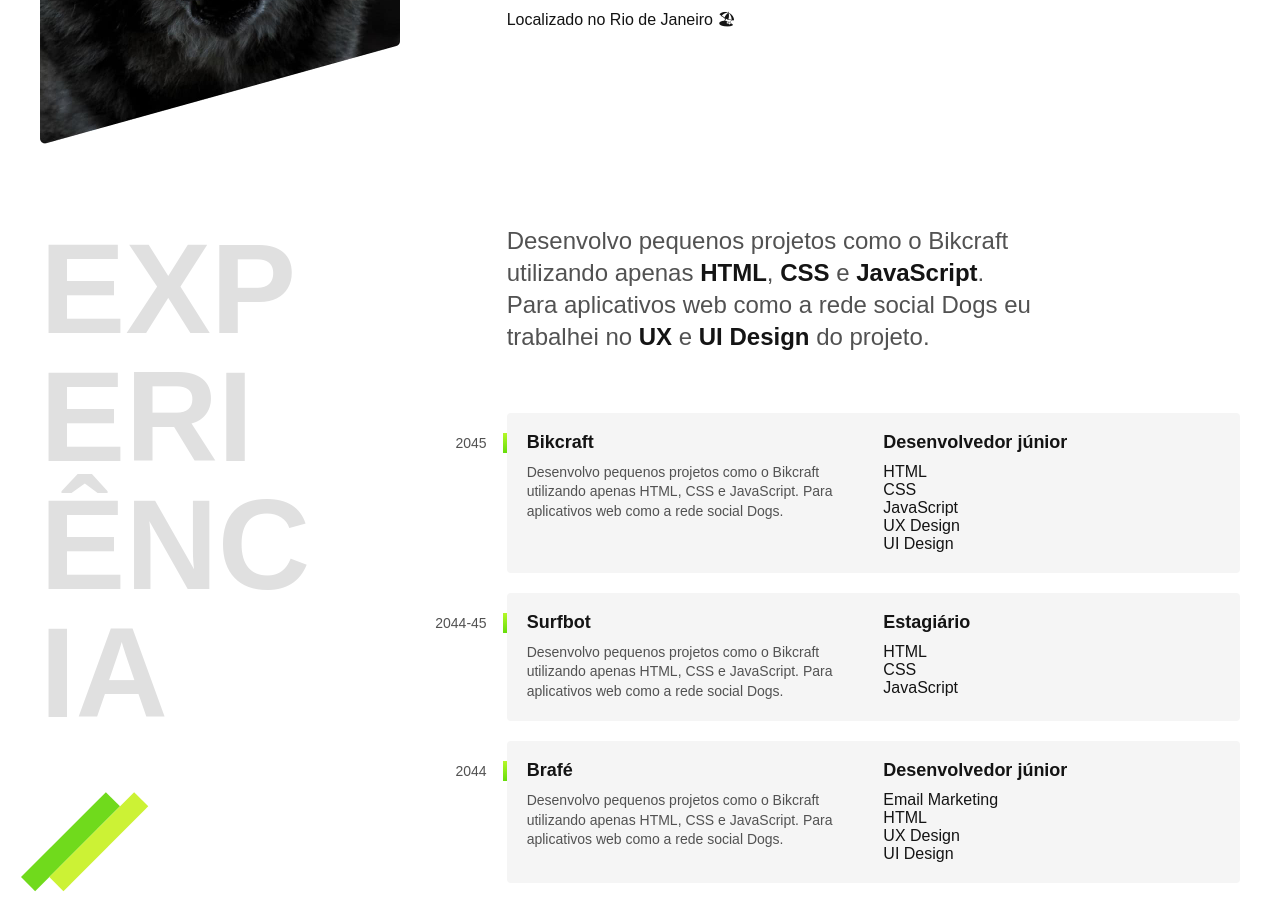
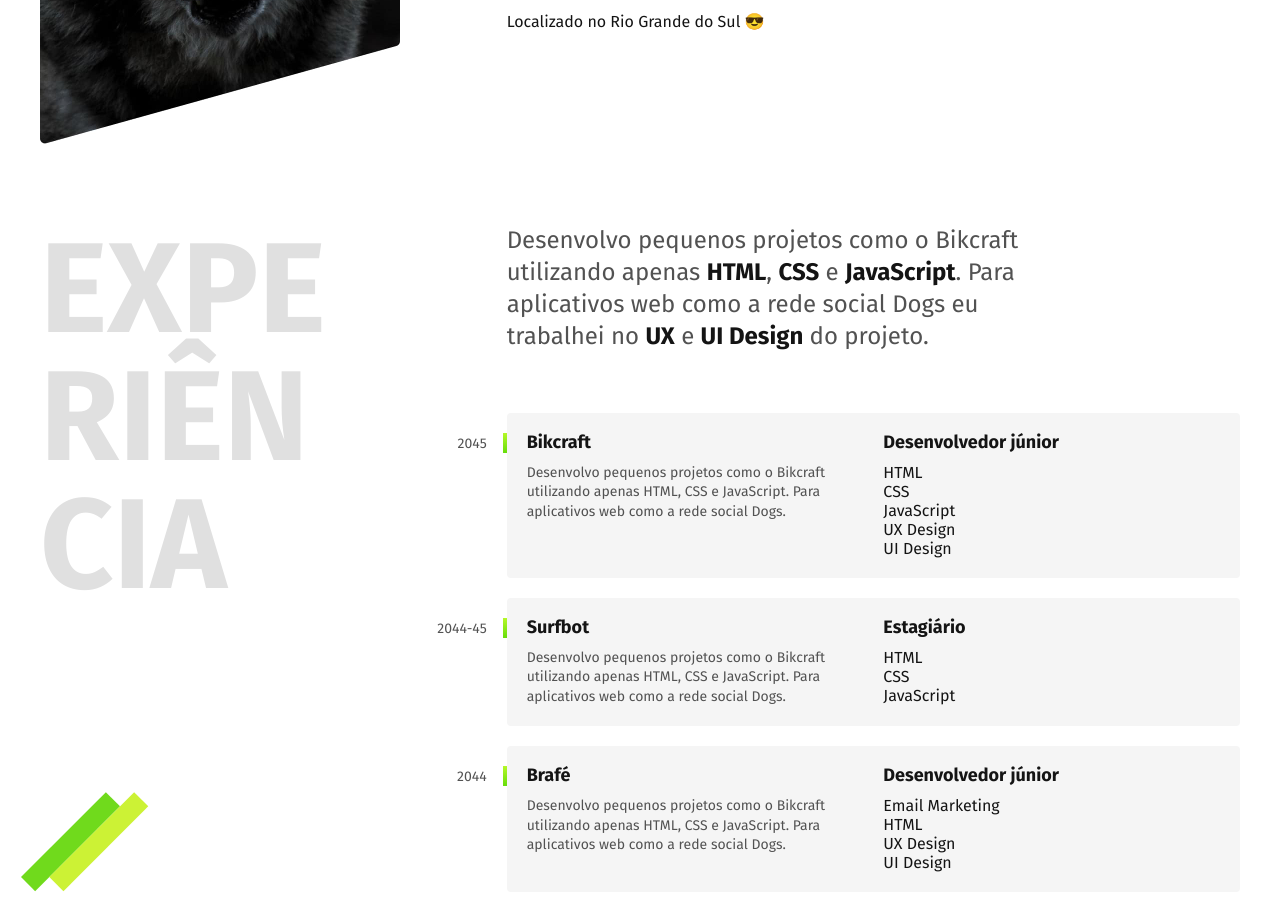
Before and after one commit to Luancosta1/luancosta1.github.io, a plain HTML site: page index.html in a window 1280 px wide. Shown: the part 538-1435 px from the top of the page. Drawn offline with Linux system fonts and the light colour scheme.

Commit message:
error fix

```diff
--- a/index.html
+++ b/index.html
@@ -8,6 +8,9 @@
   <title>Lobo - Desenvolvedor e Designer</title>
   <link rel="stylesheet" href="./css/style.min.css">
   <link rel="icon" href="./favicon.svg" type="image/svg+xml">
+  <link rel="preconnect" href="https://fonts.googleapis.com">
+  <link rel="preconnect" href="https://fonts.gstatic.com" crossorigin>
+  <link href="https://fonts.googleapis.com/css2?family=Fira+Sans:wght@400;700&display=swap" rel="stylesheet">
 </head>
 
 <body>
@@ -26,7 +29,7 @@
     <img src="./img/perfil.jpg" alt="Lobo Cinza" width="360" height="520">
     <div>
       <h1>Desenvolvedor<br>Front End &<br>UX/UI Designer</h1>
-      <p>Localizado no Rio de Janeiro 🏖</p>
+      <p>Localizado no Rio Grande do Sul 😎</p>
     </div>
   </main>
 
```
